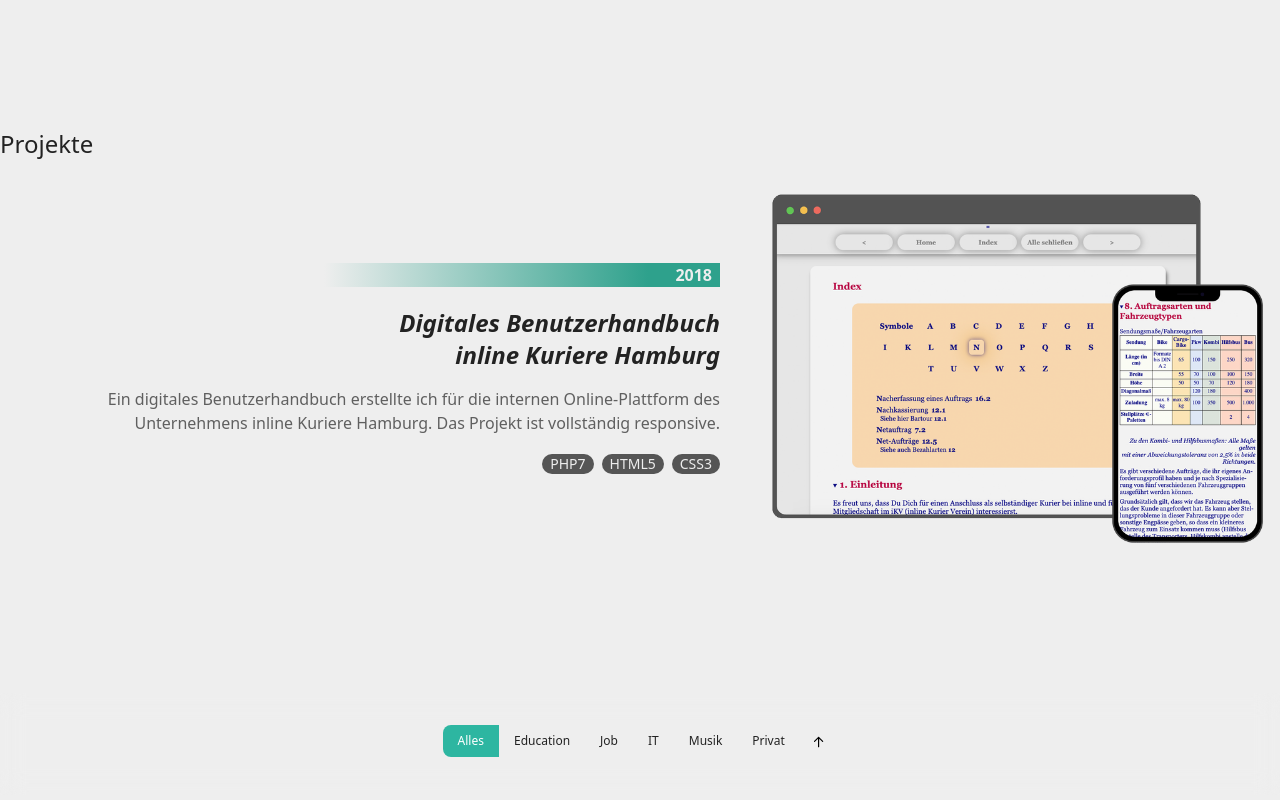
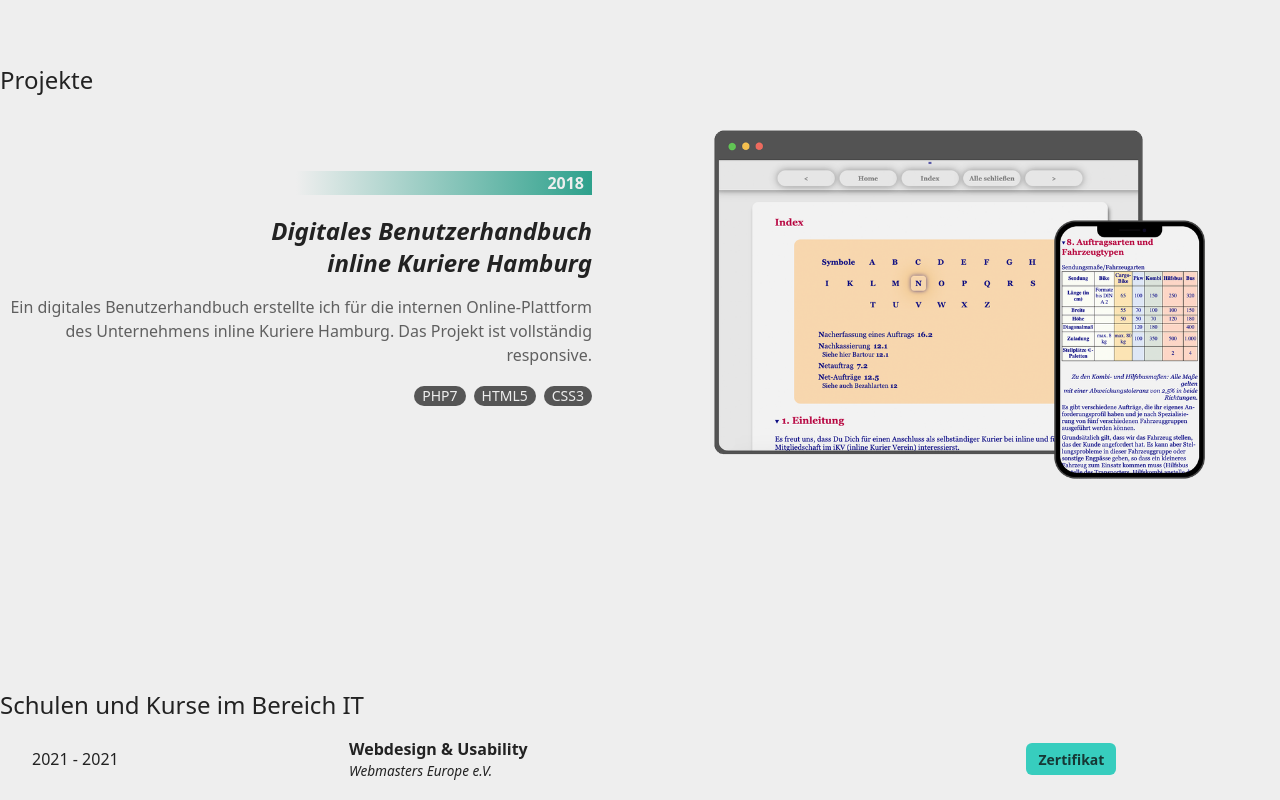
Before and after one commit to gabjuh/webdev-portfolio, a React (Vite) app: page / in a window 1280 px wide. Shown: the part 860-1660 px from the top of the page. Built offline with nearby package versions, Linux system fonts and the light colour scheme.

Commit message:
change position, design, add schools' table WIP

```diff
--- a/src/components/Overview.tsx
+++ b/src/components/Overview.tsx
@@ -21,15 +21,17 @@ const Overview = () => {
 
   return (
     <>
-      <div className="container mx-auto py-5 my-32">
+      <div className="container mx-auto py-5 my-16">
+
+        {/* Projects */}
         <h2 className="text-2xl mb-8">Projekte</h2>
         {itProjectItems.map((item, index) => {
           return (
-            <div key={index} className="flex flex-row">
+            <div key={index} className="flex flex-wrap">
               {/* Texts */}
-              <div className="relative flex-row text-right w-3/5">
-                <div className="absolute top-[50%] right-[3rem] -translate-y-[50%]">
-                  <div className="mb-5 text-[#eee] font-bold bg-gradient-to-r from-[#eee] via-[#eee] to-[#2ea18c] to-90%">
+              <div className="relative xl:text-right text-center xl:w-[50%] mx-auto xl:mx-0 mb-8">
+                <div className="xl:absolute xl:top-[50%] xl:right-[3rem] xl:-translate-y-[50%] max-w-[800px]">
+                  <div className="mb-5 text-[#eee] font-bold bg-gradient-to-r from-[#eee] xl:via-[#eee] xl:to-[#2ea18c] via-[#2ea18c] to-[#eee]">
                     <p className="mr-2">{item.content.year}</p>
                   </div>
                   <div className="text-2xl font-semibold italic">
@@ -48,12 +50,42 @@ const Overview = () => {
               </div>
 
               {/* Image */}
-              <div className="max-w-[500px]">
+              <div className="max-w-[500px] mx-auto">
                 <img src={images.filter(img => img.name === item.content.image)[0].img} alt={item.content.slug} />
               </div>
             </div>
           );
         })}
+
+        {/* Schools */}
+        <div className="my-52">
+          <h2 className="text-2xl">Schulen und Kurse im Bereich IT</h2>
+          <table id="schools-table" className="table w-[100%]">
+            {itSchoolItems.map((item, index) => {
+              return (
+                <>
+                  <tr className="h-[4rem]">
+                    <td className="">
+                      <p className="mx-4">{item.content.year}{item.content.end ? ' - ' + item.content.end : ''}</p>
+                    </td>
+                    <td className="">
+                      <p className="font-semibold">{item.content.name}</p>
+                      <p className="text-[.85rem] italic">{item.content.institute}</p>
+                    </td>
+                    <td className="font-semibold italic">
+                      {item.content.certificate &&
+                        <button className="btn-sm btn-accent rounded-md">Zertifikat</button>
+                      }
+                    </td>
+                  </tr>
+
+                </>
+
+              );
+
+            })}
+          </table>
+        </div>
       </div>
     </>
   );
```
